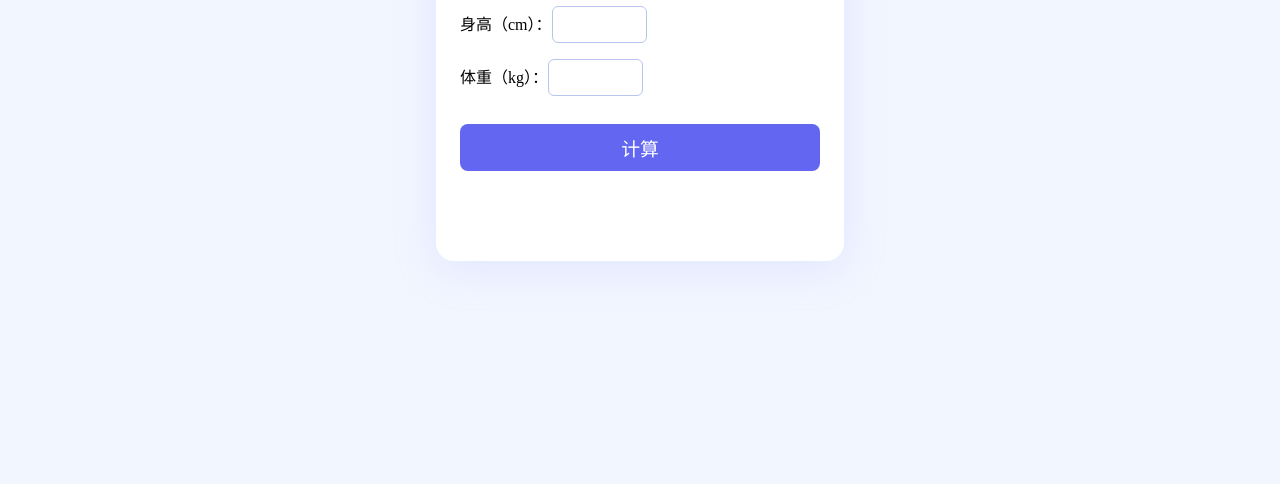
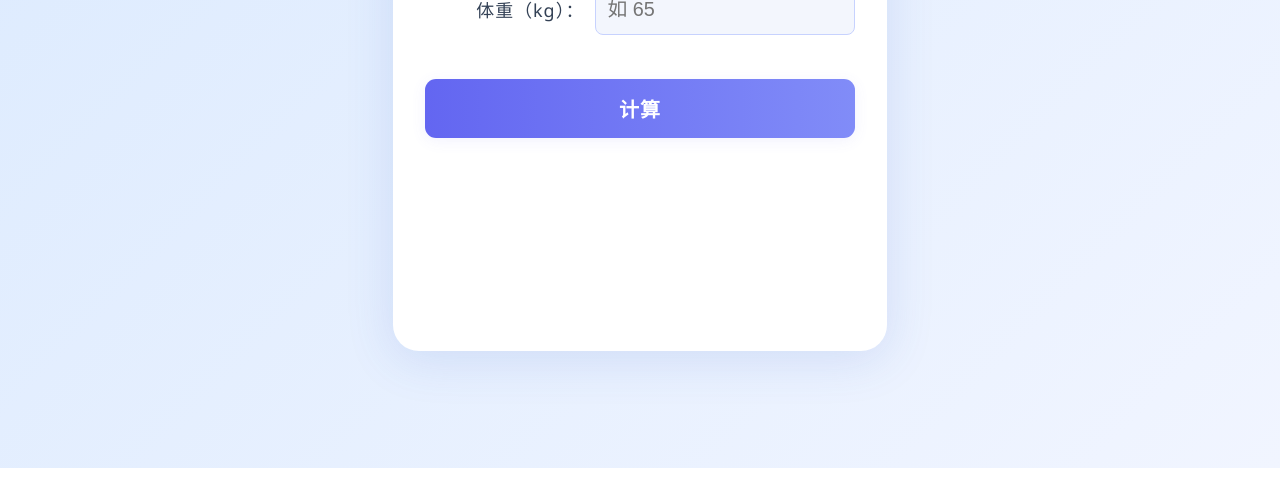
Before and after one commit to bruce-gene/bmi-pages, a plain HTML site: page index.html in a window 1280 px wide. Shown: the part 332-816 px from the top of the page. Drawn offline with Linux system fonts and the light colour scheme.

Commit message:
Update index.html

```diff
--- a/index.html
+++ b/index.html
@@ -3,27 +3,130 @@
 <head>
   <meta charset="UTF-8">
   <title>BMI 计算器</title>
+  <meta name="viewport" content="width=400, initial-scale=1, maximum-scale=1">
   <style>
-    body {background: #f2f6ff; min-height:100vh; display:flex; justify-content:center; align-items:center;}
-    .container {background:#fff; border-radius:18px; padding:40px 24px; box-shadow:0 8px 40px #b5bcff44; width:360px;}
-    h2 {color:#6366f1; text-align:center;}
-    label {display:block; margin:16px 0 6px 0;}
-    input[type="number"] {font-size:1.11rem; border-radius:6px; border:1.5px solid #b8c5ec; padding:7px 12px;}
-    button {margin:22px 0 0 0; width:100%; background: #6366f1; color:#fff; font-size:1.18rem; padding:10px 0; border:none; border-radius:8px;}
-    #result {margin:2.2em 0 0 0; font-size:1.41rem; font-weight:bold; text-align:center;}
-    #bmi-type {margin-top:0.7em; font-size:1.18rem; font-weight:bold; text-align:center;}
+    body {
+      background: linear-gradient(135deg, #dbeafe 0%, #f1f5ff 100%);
+      min-height: 100vh;
+      font-family: 'Segoe UI', 'PingFang SC', 'Helvetica Neue', Arial, 'Microsoft YaHei', sans-serif;
+      display: flex;
+      align-items: center;
+      justify-content: center;
+      margin: 0;
+    }
+    .container {
+      background: #fff;
+      border-radius: 26px;
+      box-shadow: 0 8px 48px 0 rgba(60,100,200,0.15);
+      max-width: 430px;
+      width: 99vw;
+      padding: 44px 32px 38px 32px;
+      text-align: center;
+      margin: 3vw 0;
+    }
+    h2 {
+      color: #4338ca;
+      letter-spacing: 2px;
+      font-size: 2.3rem;
+      margin-top: 0;
+      margin-bottom: 36px;
+      font-weight: 700;
+    }
+    label {
+      display: block;
+      margin-bottom: 18px;
+      font-size: 1.20rem;
+      color: #334155;
+      text-align: left;
+      letter-spacing: 1px;
+    }
+    .input-row {
+      display: flex;
+      align-items: center;
+      justify-content: space-between;
+      margin-bottom: 14px;
+    }
+    .input-row label {
+      flex: 1 0 95px;
+      margin: 0;
+      text-align: right;
+      padding-right: 10px;
+      font-size: 1.12rem;
+    }
+    input[type="number"] {
+      flex: 1 1 170px;
+      font-size: 1.24rem;
+      padding: 13px 12px;
+      border: 1.8px solid #c7d2fe;
+      border-radius: 8px;
+      outline: none;
+      background: #f3f6fd;
+      transition: border-color 0.2s, box-shadow 0.2s;
+      width: 75%;
+    }
+    input[type="number"]:focus {
+      border-color: #6366f1;
+      box-shadow: 0 0 8px #c7d2fe80;
+    }
+    button {
+      margin-top: 30px;
+      padding: 15px 0;
+      background: linear-gradient(90deg, #6366f1 0%, #818cf8 100%);
+      color: #fff;
+      border: none;
+      border-radius: 11px;
+      font-size: 1.25rem;
+      font-weight: 600;
+      cursor: pointer;
+      width: 100%;
+      box-shadow: 0 3px 15px 0 #6366f115;
+      transition: background 0.2s, box-shadow 0.2s;
+      letter-spacing: 1px;
+    }
+    button:hover {
+      background: linear-gradient(90deg, #818cf8 0%, #6366f1 100%);
+      box-shadow: 0 5px 24px 0 #6366f145;
+    }
+    #result {
+      margin: 2.5em 0 0.5em 0;
+      font-size: 1.7rem;
+      color: #3730a3;
+      font-weight: bold;
+      letter-spacing: 1.5px;
+      min-height: 2.5rem;
+    }
+    #bmi-type {
+      margin-top: 1.2em;
+      font-size: 1.37rem;
+      font-weight: bold;
+      letter-spacing: 2px;
+      min-height: 1.9em;
+      transition: color 0.2s;
+    }
     #bmi-type.thin { color: #f97316; }
     #bmi-type.normal { color: #10b981; }
     #bmi-type.over { color: #fbbf24; }
     #bmi-type.fat { color: #ef4444; }
+    @media (max-width: 520px) {
+      .container { padding: 18px 5vw 28px 5vw; }
+      .input-row label { font-size: 1rem; }
+      input[type="number"] { font-size: 1.08rem; }
+      h2 { font-size: 1.33rem;}
+    }
   </style>
 </head>
 <body>
   <div class="container">
     <h2>BMI 计算器</h2>
     <form id="bmiForm" autocomplete="off">
-      <label>身高（cm）：<input type="number" id="height" min="50" max="250" required></label>
-      <label>体重（kg）：<input type="number" id="weight" min="10" max="300" required></label>
+      <div class="input-row">
+        <label for="height">身高（cm）：</label>
+        <input type="number" id="height" min="50" max="250" required placeholder="如 170">
+      </div>
+      <div class="input-row">
+        <label for="weight">体重（kg）：</label>
+        <input type="number" id="weight" min="10" max="300" required placeholder="如 65">
+      </div>
       <button type="submit">计算</button>
     </form>
     <div id="result"></div>
```
